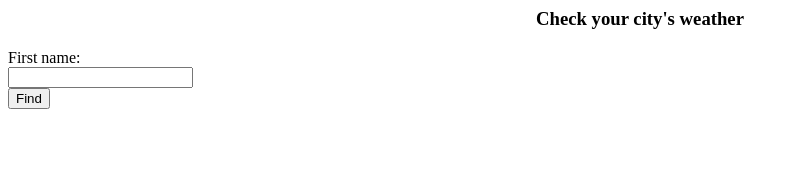
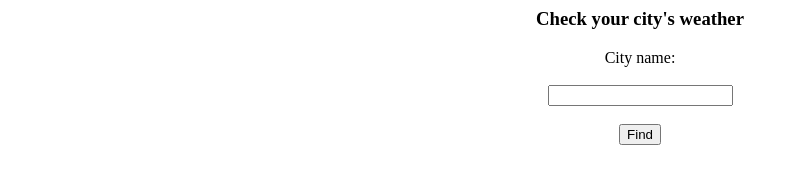
Before and after one commit to Reshmah18/CS8711-exp3, a plain HTML site: page index.html in a window 1280 px wide. Shown: the whole page, without its empty margins (0-799 px from the left). Drawn offline with Linux system fonts and the light colour scheme.

Commit message:
Update index.html

```diff
--- a/index.html
+++ b/index.html
@@ -2,13 +2,14 @@
   <head>
     <title>Weather App</title>
   </head>
-  <body>
+  <body style="align:center;">
+  <center>
     <h3 style="text-align:center;">Check your city's weather</h3>
     <form id="form" method='post' style="align:center;">
-      <label for="cityname">First name:</label><br>
-      <input type="text" id="cityname" name="cityname"><br>
+      <label for="cityname">City name:</label><br><br>
+      <input type="text" id="cityname" name="cityname"><br><br>
       <input type="button" id="btn" name="btn" value="Find">
-
     </form>
+    </center>
   </body>
 </html>
```
